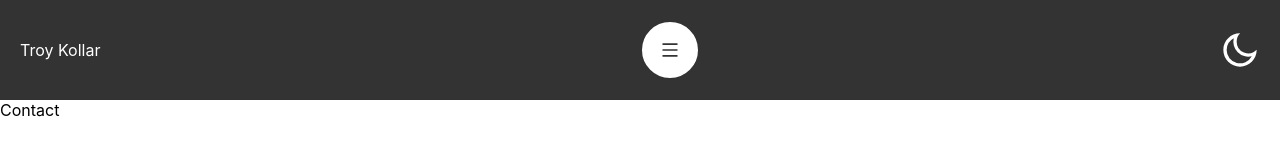
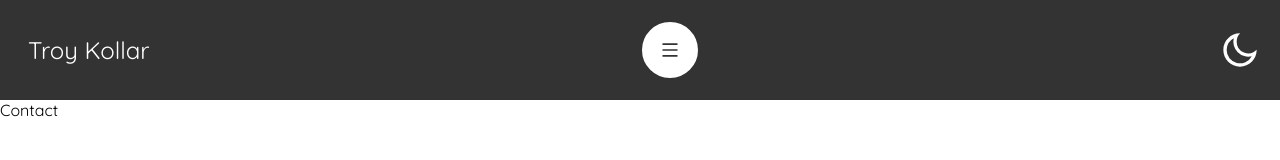
Before and after one commit to troykollar/troykollar.github.io, a Next.js app: page /contact in a window 1280 px wide. Shown: the top 160 px of the page. Built offline with nearby package versions, Linux system fonts and the light colour scheme.

Commit message:
Create name component and fix styles imports

```diff
--- /dev/null
+++ b/components/Nav/Name.tsx
@@ -0,0 +1,21 @@
+import * as React from "react";
+import { FunctionComponent } from "react";
+import Link from "next/link";
+
+import styles from "@/styles/Nav/Name.module.scss";
+
+interface NameProps {
+  text: string;
+}
+
+const Name: FunctionComponent<NameProps> = ({ text }) => {
+  return (
+    <Link href="/">
+      <div className={styles.name}>
+        <div className={styles.nameText}>{text}</div>
+      </div>
+    </Link>
+  );
+};
+
+export default Name;
--- a/components/Nav/NavBubble.tsx
+++ b/components/Nav/NavBubble.tsx
@@ -1,7 +1,7 @@
 import * as React from "react";
 import { FunctionComponent } from "react";
 import { useState, useEffect } from "react";
-import styles from "../../styles/NavBubble/NavBubble.module.scss";
+import styles from "../../styles/Nav/NavBubble/NavBubble.module.scss";
 import { NavRing } from "./NavRing";
 import { RiMenuLine, RiCloseLine } from "react-icons/ri";
 
--- a/components/Nav/NavRing.tsx
+++ b/components/Nav/NavRing.tsx
@@ -7,7 +7,7 @@ import {
 } from "react";
 import Link from "next/link";
 
-import styles from "../../styles/NavBubble/NavRing.module.scss";
+import styles from "../../styles/Nav/NavBubble/NavRing.module.scss";
 
 interface NavRingProps {
   active: boolean;
--- a/pages/_app.tsx
+++ b/pages/_app.tsx
@@ -3,12 +3,13 @@ import type { AppProps } from "next/app";
 import { RiMoonLine } from "react-icons/ri";
 
 import NavBubble from "../components/Nav/NavBubble";
+import Name from "../components/Nav/Name";
 
 function MyApp({ Component, pageProps }: AppProps) {
   return (
     <div className="app">
       <div className="nav-bar dark">
-        <div className="name-text">Troy Kollar</div>
+        <Name text="Troy Kollar" />
         <NavBubble />
         <RiMoonLine size={40} />
       </div>
--- /dev/null
+++ b/styles/Nav/Name.module.scss
@@ -0,0 +1,13 @@
+.name {
+  font-size: 24px;
+  background-color: #333;
+  color: white;
+  padding: 8px;
+  border-radius: 8px;
+  transition: all 0.4s;
+
+  &:hover {
+    background-color: white;
+    color: #333;
+  }
+}
--- a/styles/globals.scss
+++ b/styles/globals.scss
@@ -1,9 +1,11 @@
+@import url("https://fonts.googleapis.com/css2?family=Quicksand&display=swap");
+
 html,
 body {
   padding: 0;
   margin: 0;
-  font-family: -apple-system, BlinkMacSystemFont, Segoe UI, Roboto, Oxygen,
-    Ubuntu, Cantarell, Fira Sans, Droid Sans, Helvetica Neue, sans-serif;
+  font-family: "Quicksand", -apple-system, BlinkMacSystemFont, Segoe UI, Roboto,
+    Oxygen, Ubuntu, Cantarell, Fira Sans, Droid Sans, Helvetica Neue, sans-serif;
 }
 
 .nav-bar {
```
Also changed, not shown: styles/Nav/NavBubble/NavBubble.module.scss (renamed from styles/NavBubble/NavBubble.module.scss), styles/Nav/NavBubble/NavRing.module.scss (renamed from styles/NavBubble/NavRing.module.scss).
